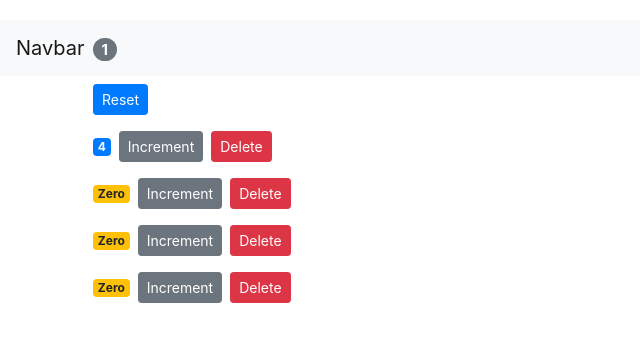
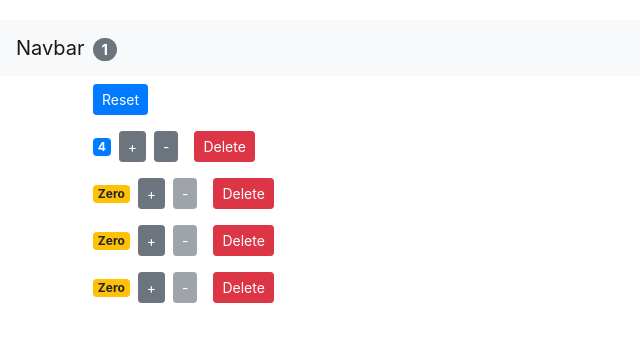
Before and after one commit to InfoTechSole/react-practice, a React (Create React App) app: page / in a window 1280 px wide. Shown: the top 342 px of the page, without its empty margins (0-640 px from the left). Built offline with nearby package versions, Linux system fonts and the light colour scheme.

Commit message:
4-NestedComponents lecture 19 -- Decrement Exercise done

```diff
--- a/src/App.js
+++ b/src/App.js
@@ -29,35 +29,23 @@ class App extends Component {
     ]
   };
 
-  constructor() {
-    super();
-    console.log("App - Constructor");
-    // this.state = this.props.something; // To access props, need to access as params e.g constructor(props)
-    // If need to use 'props' then pass in super e.g super(props), also receive it as params e.g constructor(props)
-  }
-
-  componentDidMount() {
-    console.log("App - Mounted");
-  }
-
   handleIncrement = counter => {
-    // Now this function is not working after 'lifting state up' to app component, figour out why??
-    // TODO: Figour out, how to pass arguments to 'handleIncrement' after lifting state up
-    console.log(counter);
-    // Above issue fixed, pass arguments from 'counters' component, where we are raising events
     const counters = [...this.state.counters]; // Using spread operator '...' to clone the array of objects (ES6 feature)
     const index = counters.indexOf(counter);
     counters[index] = { ...counter }; // Spread operator to clone single object
     counters[index].value++;
     this.setState({ counters });
-    console.log(this.state.counters[index]);
+  };
+
+  handleDecrement = counter => {
+    const counters = [...this.state.counters]; // Using spread operator '...' to clone the array of objects (ES6 feature)
+    const index = counters.indexOf(counter);
+    counters[index] = { ...counter }; // Spread operator to clone single object
+    counters[index].value--;
+    this.setState({ counters });
   };
 
   handleDelete = counterId => {
-    // Now this function is not working after 'lifting state up' to app component, figour out why??
-    // TODO: Figour out, how to pass arguments to 'handleDelete' after lifting state up
-    console.log(counterId);
-    // Above issue fixed, pass arguments from 'counters' component, where we are raising events
     let counters = this.state.counters.filter(c => c.id !== counterId);
     this.setState({ counters });
   };
@@ -84,7 +72,7 @@ class App extends Component {
             counters={this.state.counters}
             onReset={this.handleReset}
             onIncrement={counter => this.handleIncrement(counter)}
-            // Following way of passing arguments is not working
+            onDecrement={counter => this.handleDecrement(counter)}
             onDelete={counterId => this.handleDelete(counterId)}
           />
         </main>
--- a/src/components/counter.jsx
+++ b/src/components/counter.jsx
@@ -3,19 +3,6 @@ import React, { Component } from "react";
 class Counter extends Component {
   // A controlled component doesn't have its local state
   // Controlled component is handled by its parent
-
-  componentDidUpdate(prevProps, prevState) {
-    console.log("prevProps", prevProps);
-    console.log("prevState", prevState);
-
-    if (prevProps.counter.value !== this.props.counter.value) {
-      // Do something or may be Ajax call to get new data which is updated
-    }
-  }
-
-  componentWillUnmount() {
-    console.log("Counter - Unmount");
-  }
 
   render() {
     console.log("Counter - Rendered");
@@ -28,7 +15,14 @@ class Counter extends Component {
             onClick={this.props.onIncrement}
             className="btn btn-secondary btn-sm"
           >
-            Increment
+            +
+          </button>
+          <button
+            onClick={this.props.onDecrement}
+            className="btn btn-secondary btn-sm m-2"
+            disabled={this.props.counter.value === 0}
+          >
+            -
           </button>
           <button
             className="btn btn-danger btn-sm m-2"
--- a/src/components/counters.jsx
+++ b/src/components/counters.jsx
@@ -3,10 +3,8 @@ import Counter from "./counter";
 
 class Counters extends Component {
   render() {
-    console.log("Counters - Rendered");
-
     // Using 'Object Destructuring'
-    let { onReset, counters, onDelete, onIncrement } = this.props;
+    let { counters, onReset, onDelete, onIncrement, onDecrement } = this.props;
 
     return (
       <div>
@@ -18,6 +16,7 @@ class Counters extends Component {
             // This component is not handling these events, instead its bubbling to its parent
             onDelete={() => onDelete(counter.id)}
             onIncrement={() => onIncrement(counter)}
+            onDecrement={() => onDecrement(counter)}
             key={counter.id}
             counter={counter}
           />
--- a/src/components/navbar.jsx
+++ b/src/components/navbar.jsx
@@ -7,7 +7,6 @@ const NavBar = props => {
   // We can not use 'Lifecycle hooks' in stateless functional components
   // Because here we have single functional component that returns output of the component
 
-  console.log("Navbar - Rendered");
   return (
     <nav className="navbar navbar-light bg-light">
       <a href="" className="navbar-brand">
```
